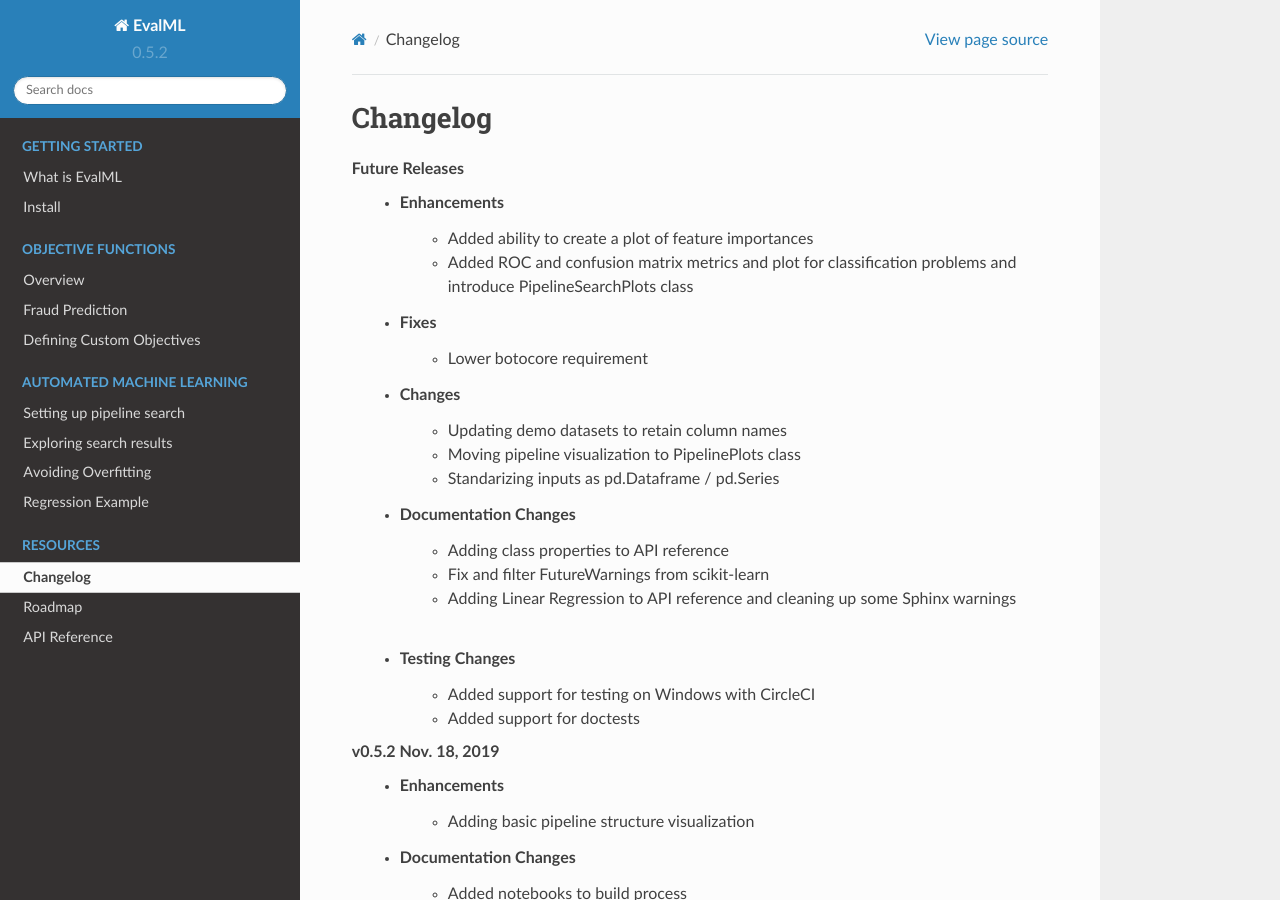
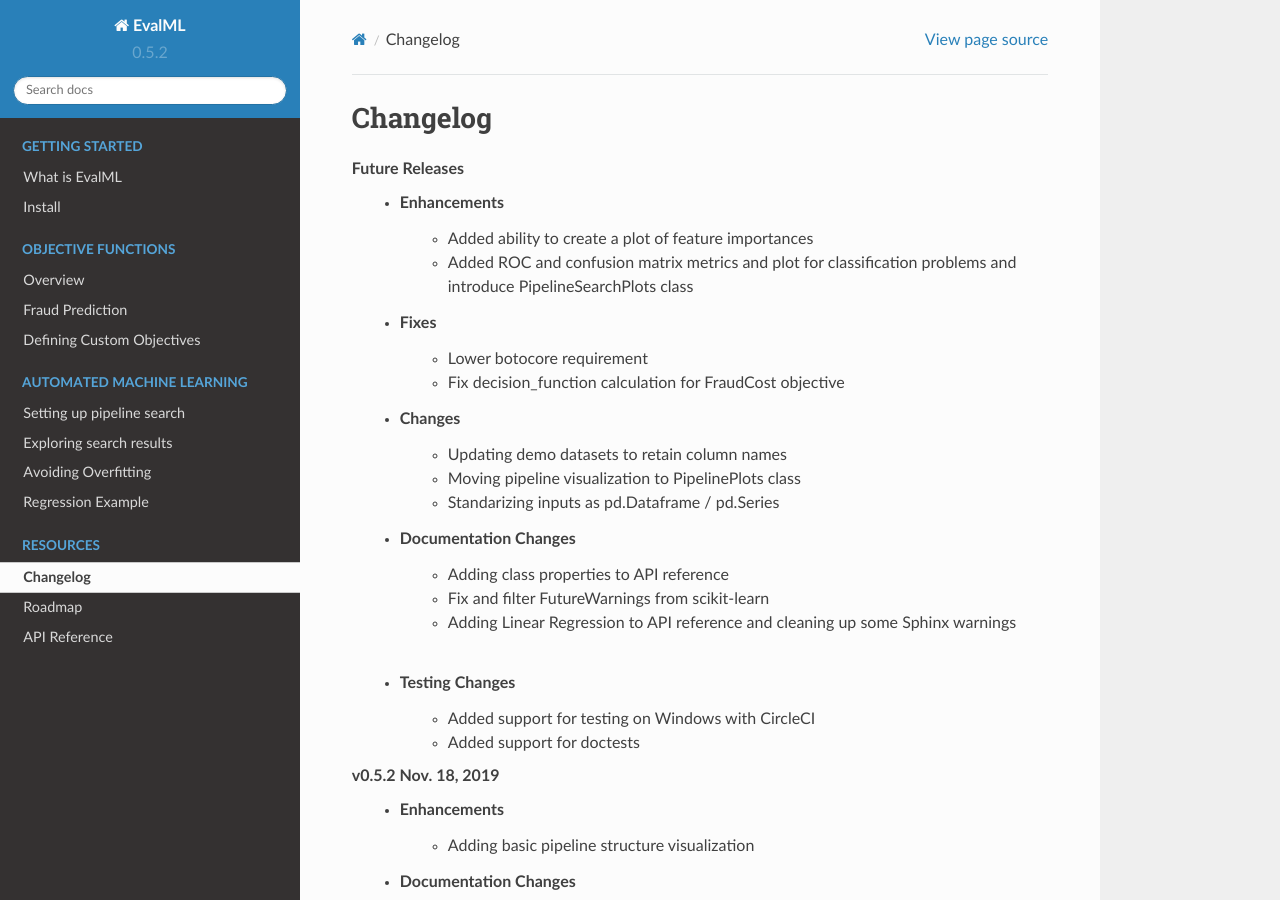
Before and after one commit to alteryx/evalml, a Sphinx documentation site: the page built from docs/source/changelog.rst, in a window 1280 px wide and 900 px high. Built offline with Sphinx 7.4.7 and the Read the Docs theme 2.0.0, drawn with Linux system fonts in a browser that asks for light colours; pages that are not in the unit, such as notebooks, are missing from menus; comment, search, counter and statistics services are not loaded.

Commit message:
changelog

```diff
--- a/docs/source/changelog.rst
+++ b/docs/source/changelog.rst
@@ -8,6 +8,7 @@ Changelog
         * Added ROC and confusion matrix metrics and plot for classification problems and introduce PipelineSearchPlots class :pr:`242`
     * Fixes
         * Lower botocore requirement :pr:`235`
+        * Fix decision_function calculation for FraudCost objective :pr:`254`
     * Changes
         * Updating demo datasets to retain column names :pr:`223`
         * Moving pipeline visualization to PipelinePlots class :pr:`228`
```
